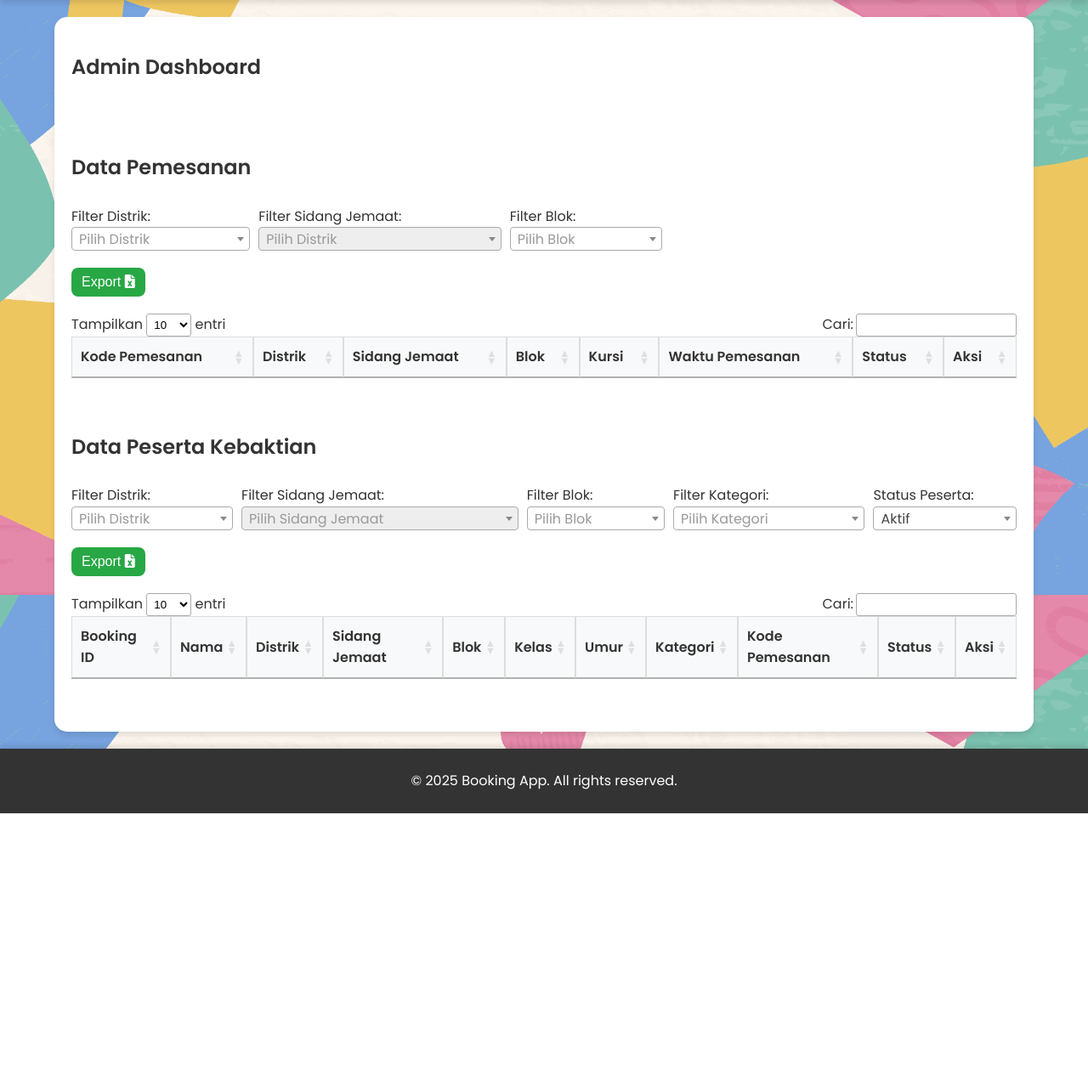
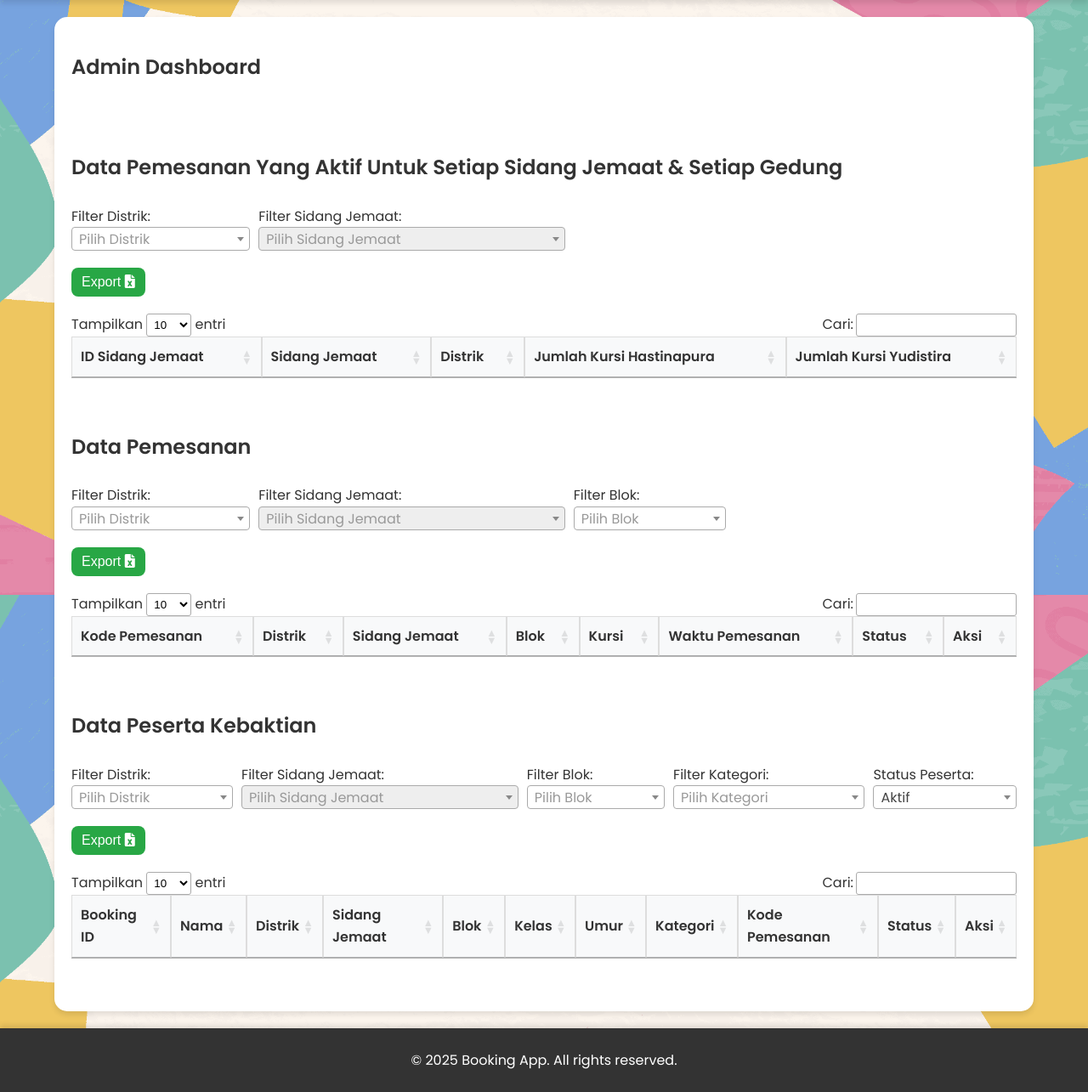
Before and after one commit to Azurazz/gereja_booking, a Node server app: template views/admin-dashboard.ejs in a window 1280 px wide. Shown: the part 100-1385 px from the top of the page at 85% size. Before the commit the page ends 1057 px from the top, so only its background shows below. Run offline with Node 20, Linux system fonts and the light colour scheme; the template is opened without the code that fills it: most values are stand-ins (such as "Sample title", 1, 10 or a date in 2020); lists and menus that the app fills with data are empty; some libraries are stand-ins or nearby versions.

Commit message:
Penambahan Tabel Data Pemesanan Yang Aktif Untuk Setiap Sidang Jemaat & Setiap Gedung

```diff
--- a/routes/admin.js
+++ b/routes/admin.js
@@ -381,6 +381,7 @@ router.get("/booking-datatable", isAuthenticated, async (req, res) => {
         let start = parseInt(req.query.start) || 0;
         let length = parseInt(req.query.length) || 10;
         let searchValue = req.query.search?.value || "";
+
         let distrikFilter = req.query.distrik || "";
         let sidangFilter = req.query.sidang_jemaat || "";
         let blockFilter = req.query.block || "";
@@ -507,6 +508,7 @@ router.get("/booking-detail-datatable", isAuthenticated, async (req, res) => {
         let start = parseInt(req.query.start) || 0;
         let length = parseInt(req.query.length) || 10;
         let searchValue = req.query.search?.value || "";
+
         let distrikFilter = req.query.distrik || "";
         let sidangFilter = req.query.sidang_jemaat || "";
         let blockFilter = req.query.block || "";
@@ -607,6 +609,113 @@ router.get("/booking-detail-datatable", isAuthenticated, async (req, res) => {
             recordsTotal: totalRecords,
             recordsFiltered: recordsFiltered,
             data: bookingDetails
+        });
+    } catch (error) {
+        console.error(error);
+        res.status(500).json({ message: "Terjadi kesalahan pada server." });
+    }
+});
+
+router.get("/booking-sidang-jemaat-datatable", isAuthenticated, async (req, res) => {
+    try {
+        let draw = req.query.draw;
+        let start = parseInt(req.query.start) || 0;
+        let length = parseInt(req.query.length) || 10;
+        let searchValue = req.query.search?.value || "";
+
+        let distrikFilter = req.query.distrik || "";
+        let sidangFilter = req.query.sidang_jemaat || "";
+
+        let whereClause = "WHERE 1=1";
+        let params = [];
+
+        if (searchValue) {
+            whereClause += `
+                AND (
+                    distrik.nama_distrik LIKE ?
+                    OR sidang_jemaat.nama_sidang LIKE ?
+                )`;
+            params.push(
+                `%${searchValue}%`,
+                `%${searchValue}%`
+            );
+        }
+
+        if (distrikFilter) {
+            whereClause += " AND distrik.id = ?";
+            params.push(distrikFilter);
+        }
+
+        if (sidangFilter) {
+            whereClause += " AND sidang_jemaat.id = ?";
+            params.push(sidangFilter);
+        }
+
+        /**
+         * Query to get total data without filter
+         */
+        const totalQuery = `SELECT COUNT(*) AS total FROM sidang_jemaat`;
+        const totalResult = await query(totalQuery);
+        const totalRecords = totalResult[0].total;
+
+        /**
+         * Query to get total data after filter is applied
+         */
+        const filteredQuery = `
+            SELECT COUNT(*) AS total
+            FROM sidang_jemaat
+            LEFT JOIN distrik ON distrik.id = sidang_jemaat.id_distrik
+            ${whereClause}`;
+        const filteredResult = await query(filteredQuery, params);
+        const recordsFiltered = filteredResult[0].total;
+
+        /**
+         * Main query to get bookings data with filter and pagination
+         */
+        const dataQuery = `
+            SELECT
+                sidang_jemaat.id,
+                sidang_jemaat.nama_sidang,
+                distrik.nama_distrik,
+                coalesce(
+                    (
+                        SELECT
+                            sum(booking_details.num_seats)
+                        FROM booking_details
+                        LEFT JOIN blocks ON blocks.id = booking_details.block_id
+                        WHERE
+                            booking_details.sidang_jemaat_id = sidang_jemaat.id
+                            AND booking_details.deleted_at IS NULL
+                            AND blocks.gedung = 'Hastinapura'
+                    ), 0
+                ) AS jumlah_kursi_hastinapura,
+                coalesce(
+                    (
+                        SELECT
+                            sum(booking_details.num_seats)
+                        FROM booking_details
+                        LEFT JOIN blocks ON blocks.id = booking_details.block_id
+                        WHERE
+                            booking_details.sidang_jemaat_id = sidang_jemaat.id
+                            AND booking_details.deleted_at IS NULL
+                            AND blocks.gedung = 'Yudistira'
+                    ), 0
+                ) AS jumlah_kursi_yudistira
+            FROM sidang_jemaat
+            LEFT JOIN distrik ON distrik.id = sidang_jemaat.id_distrik
+            ${whereClause}
+            ORDER BY
+                distrik.nama_distrik ASC,
+                sidang_jemaat.nama_sidang ASC
+            LIMIT ? OFFSET ?`;
+        params.push(length, start);
+        const bookingSidangJemaat = await query(dataQuery, params);
+
+        res.json({
+            draw: draw,
+            recordsTotal: totalRecords,
+            recordsFiltered: recordsFiltered,
+            data: bookingSidangJemaat
         });
     } catch (error) {
         console.error(error);
--- a/views/admin-dashboard.ejs
+++ b/views/admin-dashboard.ejs
@@ -54,9 +54,55 @@
             <% }) %>
         </div>
 
+        <!-- Pemesanan Tiap Sidang Jemaat Table Section -->
+        <h2>Data Pemesanan Yang Aktif Untuk Setiap Sidang Jemaat & Setiap Gedung</h2>
+
+        <div class="table-responsive" style="padding-bottom: 30px;">
+            <div class="container" style="width: 100%; padding: 0;">
+                <div class="row" style="display: flex; width: 100%; gap: 10px;">
+                    <div class="col">
+                        <label for="filterDistrikTabelSidang" class="form-label">Filter Distrik:</label>
+                        <select id="filterDistrikTabelSidang" class="select2 form-control">
+                            <option value="">Semua</option>
+                            <% distrikList.forEach(distrik => { %>
+                                <option value="<%= distrik.id %>"><%= distrik.nama_distrik %></option>
+                            <% }) %>
+                        </select>
+                    </div>
+
+                    <div class="col">
+                        <label for="filterJemaatTabelSidang" class="form-label">Filter Sidang Jemaat:</label>
+                        <select id="filterJemaatTabelSidang" class="select2 form-control" disabled>
+                            <option value="">Semua</option>
+                        </select>
+                    </div>
+                </div>
+            </div>
+
+            <div class="container" style="width: 100%; padding-left: 0; padding-right: 0;">
+                <button id="export-booking-sidang-jemaat-to-excel" type="submit" class="btn btn-success" style="padding: 8px 12px;">
+                    Export <i class="fas fa-file-excel"></i>
+                </button>
+            </div>
+
+            <table id="bookingSidangJemaatTable" style="width: 100%;">
+                <thead>
+                    <tr>
+                        <th>ID Sidang Jemaat</th>
+                        <th>Sidang Jemaat</th>
+                        <th>Distrik</th>
+                        <th>Jumlah Kursi Hastinapura</th>
+                        <th>Jumlah Kursi Yudistira</th>
+                    </tr>
+                </thead>
+                <tbody>
+                </tbody>
+            </table>
+        </div>
+
+        <!-- Pemesanan Table Section -->
         <h2>Data Pemesanan</h2>
 
-        <!-- Pemesanan Table Section -->
         <div class="table-responsive" style="padding-bottom: 30px;">
             <div class="container" style="width: 100%; padding: 0;">
                 <div class="row" style="display: flex; width: 100%; gap: 10px;">
@@ -114,9 +160,9 @@
             </table>
         </div>
 
+        <!-- Peserta Kebaktian Table Section -->
         <h2>Data Peserta Kebaktian</h2>
 
-        <!-- Peserta Kebaktian Table Section -->
         <div class="table-responsive" style="padding-bottom: 30px;">
             <div class="container" style="width: 100%; padding: 0;">
                 <div class="row" style="display: flex; width: 100%; gap: 10px;">
@@ -596,6 +642,64 @@
                 ],
             });
 
+            let bookingSidangJemaatTable = $('#bookingSidangJemaatTable').DataTable({
+                "processing": true,
+                "serverSide": true,
+                "paging": true,
+                "searching": true,
+                "ordering": true,
+                "info": true,
+                "responsive": true,
+                "pageLength": 10,
+                "scrollX": true,
+                "language": {
+                    "search": "Cari:",
+                    "lengthMenu": "Tampilkan _MENU_ entri",
+                    "info": "Menampilkan _START_ sampai _END_ dari _TOTAL_ entri",
+                    "paginate": {
+                        "first": "Awal",
+                        "last": "Akhir",
+                        "next": "Berikutnya",
+                        "previous": "Sebelumnya"
+                    }
+                },
+                "order": [[0, "desc"]],
+                "ajax": {
+                    "url": "/admin/booking-sidang-jemaat-datatable",
+                    "type": "GET",
+                    "data": function (d) {
+                        d.distrik = $('#filterDistrikTabelSidang').val();
+                        d.sidang_jemaat = $('#filterJemaatTabelSidang').val();
+                        d.gedung = $('#filterGedungTabelSidang').val();
+                    }
+                },
+                "columns": [
+                    {
+                        "data": "id",
+                        "visible": true
+                    },
+                    {
+                        "data": "nama_sidang",
+                        "visible": true
+                    },
+                    {
+                        "data": "nama_distrik",
+                        "visible": true
+                    },
+                    {
+                        "data": "jumlah_kursi_hastinapura",
+                        "visible": true
+                    },
+                    {
+                        "data": "jumlah_kursi_yudistira",
+                        "visible": true
+                    },
+                ],
+            });
+
+            /**
+             * Filter of bookingDetailTable
+             */
             $('#filterDistrikBooking').select2({
                 placeholder: "Pilih Distrik",
                 allowClear: true,
@@ -603,7 +707,7 @@
             });
 
             $('#filterJemaatBooking').select2({
-                placeholder: "Pilih Distrik",
+                placeholder: "Pilih Sidang Jemaat",
                 allowClear: true,
                 width: '100%'
             });
@@ -636,6 +740,9 @@
                 }
             });
 
+            /**
+             * Filter of bookingTable
+             */
             $('#filterDistrik').select2({
                 placeholder: "Pilih Distrik",
                 allowClear: true,
@@ -672,6 +779,43 @@
             $('#filterDistrik').on('change', function () {
                 let distrikId = $(this).val();
                 let jemaatSelect = $('#filterJemaat');
+
+                jemaatSelect.prop('disabled', true).html('<option value="">Semua</option>');
+
+                if (distrikId) {
+                    fetch(`/booking/asal-sidang/${distrikId}`)
+                        .then(res => res.json())
+                        .then(data => {
+                            data.forEach(jemaat => {
+                                jemaatSelect.append(new Option(jemaat.nama_sidang, jemaat.id));
+                            });
+                            jemaatSelect.prop('disabled', false);
+                        });
+                }
+            });
+
+            /**
+             * Filter of bookingSidangJemaatTable
+             */
+            $('#filterDistrikTabelSidang').select2({
+                placeholder: "Pilih Distrik",
+                allowClear: true,
+                width: '100%'
+            });
+
+            $('#filterJemaatTabelSidang').select2({
+                placeholder: "Pilih Sidang Jemaat",
+                allowClear: true,
+                width: '100%'
+            });
+
+            $('#filterDistrikTabelSidang, #filterJemaatTabelSidang').on('change', function () {
+                bookingSidangJemaatTable.ajax.reload();
+            });
+
+            $('#filterDistrikTabelSidang').on('change', function () {
+                let distrikId = $(this).val();
+                let jemaatSelect = $('#filterJemaatTabelSidang');
 
                 jemaatSelect.prop('disabled', true).html('<option value="">Semua</option>');
 
```
